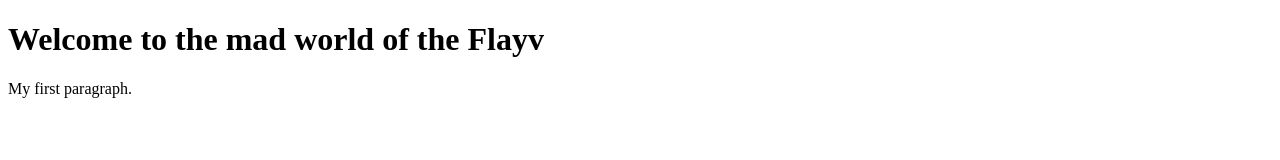
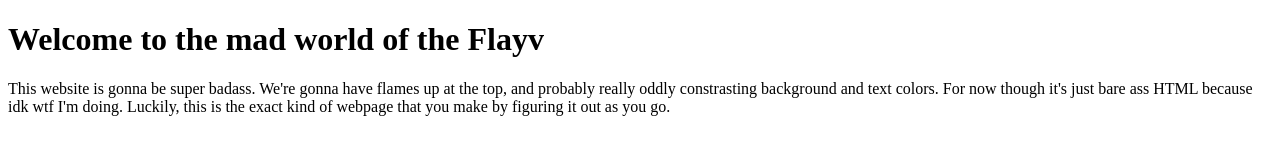
Before and after one commit to Infergnome/flayv-page, a plain HTML site: page index.html in a window 1280 px wide. Drawn offline with Linux system fonts and the light colour scheme.

Commit message:
Add files via upload

```diff
--- a/index.html
+++ b/index.html
@@ -10,8 +10,12 @@
 
         <h1>Welcome to the mad world of the Flayv</h1>
 
-        <p>My first paragraph.</p>
+        <p>This website is gonna be super badass.
+            We're gonna have flames up at the top, and probably really oddly constrasting background and text colors.
+            For now though it's just bare ass HTML because idk wtf I'm doing.
+            Luckily, this is the exact kind of webpage that you make by figuring it out as you go.
+        </p>
 
 
-</body>
+    </body>
 </html>
```
